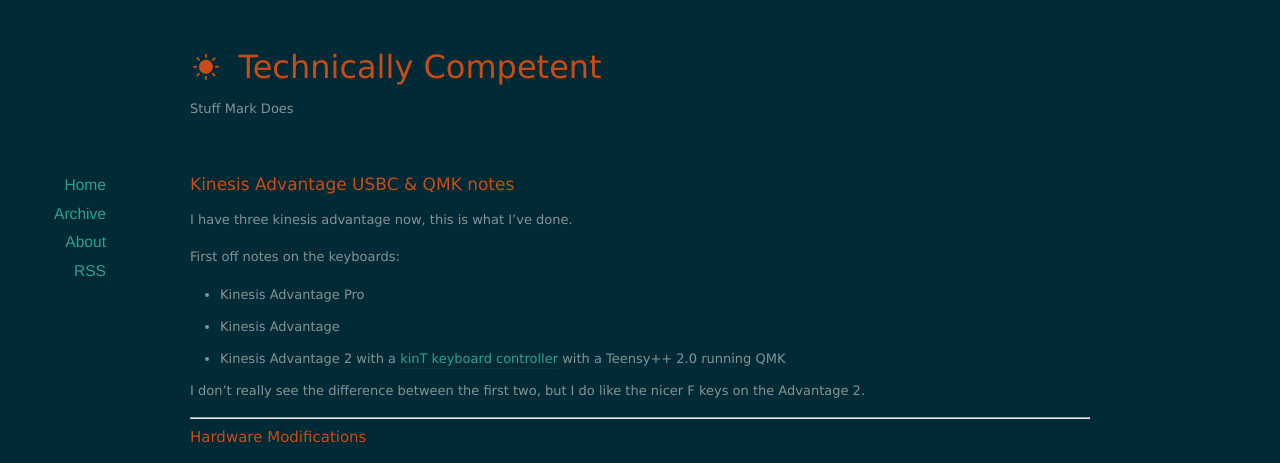
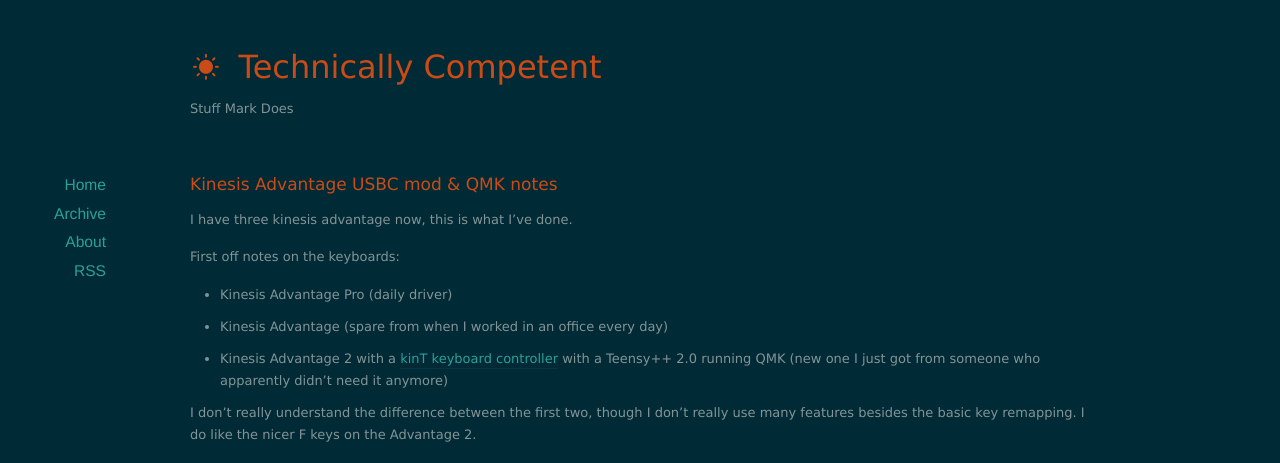
Before and after one commit to mtfurlan/mtfurlan.github.io, a Jekyll site: the page built from _posts/2022-07-07-kinesis-advantage-usbc-qmk-notes.markdown, in a window 1280 px wide and 1400 px high, cut to the strip 0-463 px from the top of the window. Built offline with Jekyll 4.4.1, drawn with Linux system fonts in a browser that asks for light colours; nearby versions of some CDN libraries; some of the changed text lies outside the part shown.

Commit message:
reword and re-release kinesis post

```diff
--- a/_posts/2022-06-28-kinesis-advantage-notes.markdown
+++ b/_posts/2022-07-07-kinesis-advantage-usbc-qmk-notes.markdown
@@ -1,34 +1,44 @@
 ---
 layout: post
-title:  "Kinesis Advantage USBC & QMK notes"
-categories:
+title:  "Kinesis Advantage USBC mod & QMK notes"
+categories: keyboard, electronics
 ---
 
 I have three kinesis advantage now, this is what I've done.
 
 <!--excerpt-->
 First off notes on the keyboards:
-* Kinesis Advantage Pro
-* Kinesis Advantage
-* Kinesis Advantage 2 with a [kinT keyboard controller](https://github.com/kinx-project/kint) with a Teensy++ 2.0 running QMK
+* Kinesis Advantage Pro (daily driver)
+* Kinesis Advantage (spare from when I worked in an office every day)
+* Kinesis Advantage 2 with a [kinT keyboard controller](https://github.com/kinx-project/kint) with a Teensy++ 2.0 running QMK (new one I just got from someone who apparently didn't need it anymore)
 
-I don't really see the difference between the first two, but I do like the nicer F keys on the Advantage 2.
+I don't really understand the difference between the first two, though I don't
+really use many features besides the basic key remapping.
+I do like the nicer F keys on the Advantage 2.
 
 
+Also, I really want to thank Kinesis support for selling me the exact screws I needed because I am dumb and lost a few somewhere.
+It's really appreciated that they will do that kind of support.
 
 ----
 ## Hardware Modifications
 
-I'm replacing the cable with a USBC port on all of them because permanently attached cables are stupid.
+A few years ago I started replacing the permanently attached cables with USBC ports, I finally did it to a second keyboard and am writing everything I know down.
+
+Final outside:
+<a href="/images/kinesis-advantage-notes/final_outside.jpg"><img src="/images/kinesis-advantage-notes/final_outside.jpg" title="final outside"></a>
+
+Original:
 <a href="/images/kinesis-advantage-notes/orig_outside.jpg"><img src="/images/kinesis-advantage-notes/orig_outside.jpg" title="original outside cable mess"></a>
 <a href="/images/kinesis-advantage-notes/orig_inside.jpg"><img src="/images/kinesis-advantage-notes/orig_inside.jpg" title="original inside"></a>
 I cut down a USBC panel mount bracket to fit and adapted it to the thing.
 
 Thanks to [Mihail H. on electronics.stackexchange](https://electronics.stackexchange.com/a/559183/181040) for pointing out it's JST PH.
 <a href="/images/kinesis-advantage-notes/cables.jpg"><img src="/images/kinesis-advantage-notes/cables.jpg" title="usbc cables & final inside"></a>
-On the first of the three cables I bought the cable broke out the two D+/D- pairs so I initially had a USBC connector that only worked one way, very cursed.
-The other two seem to not do this.
+One of the panel mount USBC things I bought had separate wires for the two D+/D- pairs, so I initially had a USBC connector that only worked one way, very cursed.
+The other two just had a single set of D+/D- which is much easier.
 
+Onwards to the pinout of the foot pedal connector:
 <a href="/images/kinesis-advantage-notes/connector.jpg"><img src="/images/kinesis-advantage-notes/connector.jpg" title="final outside"></a>
 Cable pinout of JST XH
 1. 6P4C pin 4 (green)
```
Also changed, not shown: other parts of _posts/2022-07-07-kinesis-advantage-usbc-qmk-notes.markdown (+1 -4 lines).
